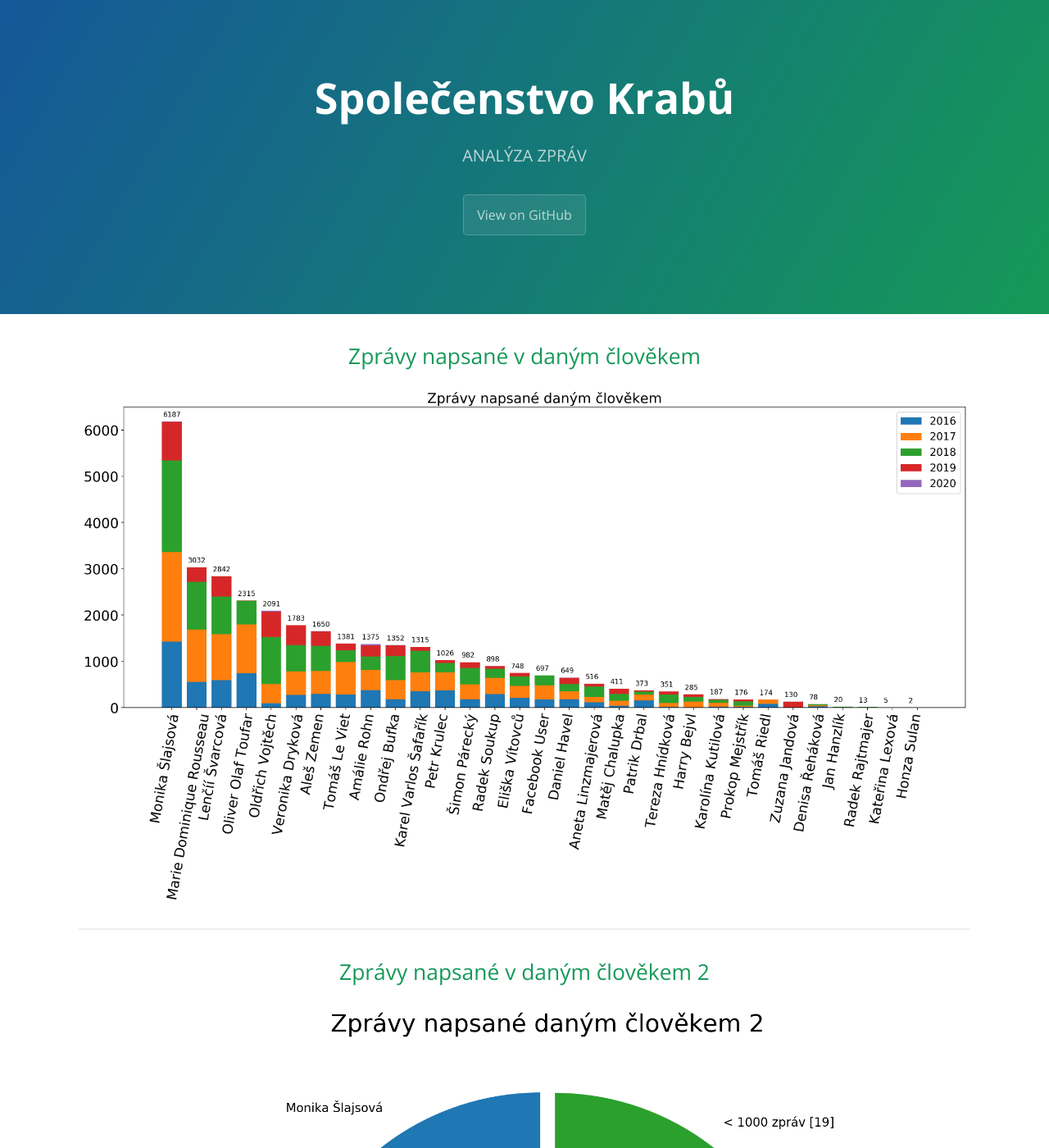
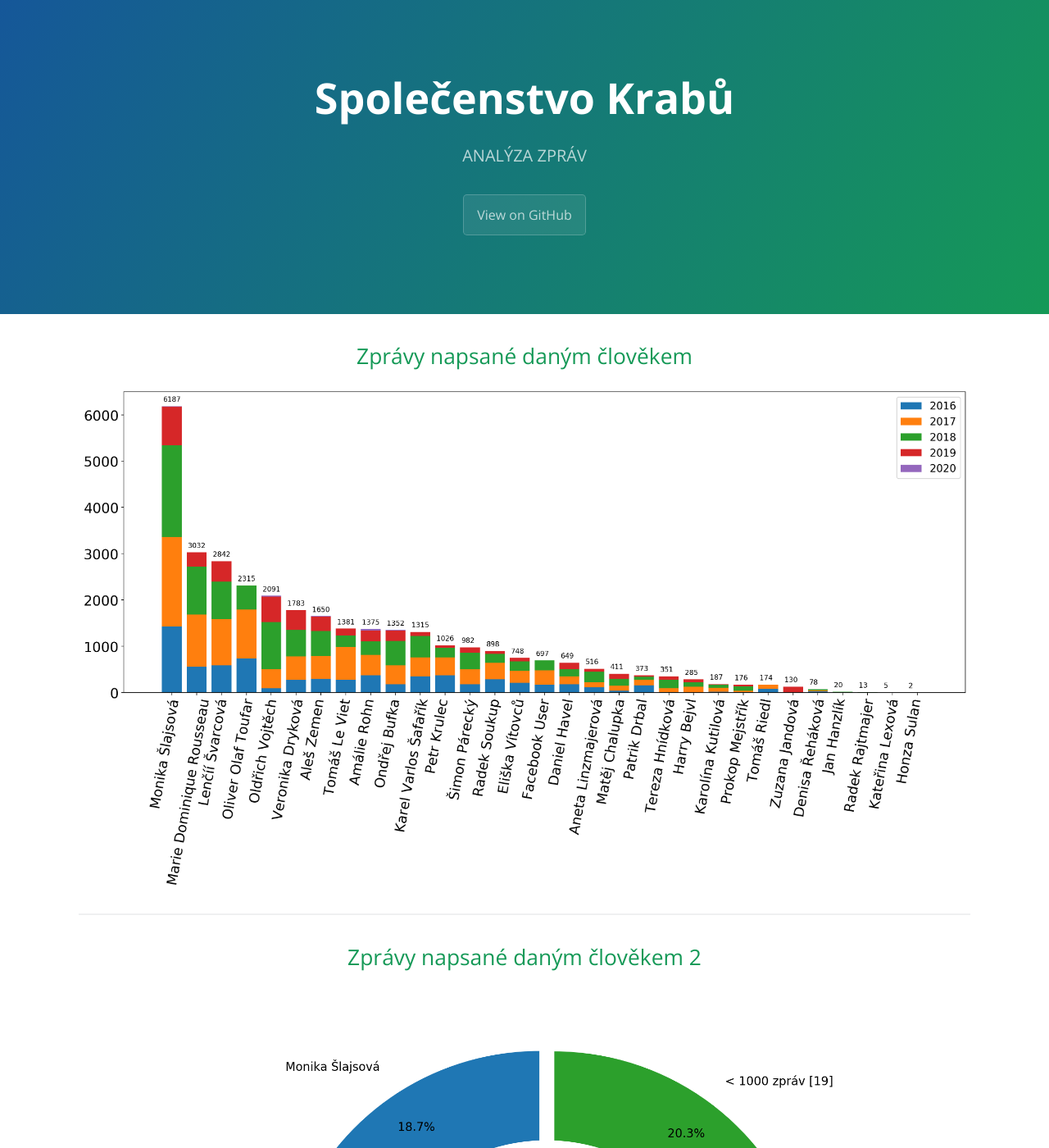
Before and after one commit to b4lldr/spolecenstvo-krabu, a Jekyll site: the page built from index.md, in a window 1280 px wide and 1400 px high. Shown: the whole window at 82% size. Built offline with Jekyll 4.4.1, drawn with Linux system fonts in a browser that asks for light colours; the repository's description, which GitHub fills in, is left out.

Commit message:
remove graph embedded titles

```diff
--- a/index.md
+++ b/index.md
@@ -4,13 +4,13 @@
 description: ANALÝZA ZPRÁV
 ---
 
-<h2 align="center">Zprávy napsané v daným člověkem</h2>
+<h2 align="center">Zprávy napsané daným člověkem</h2>
 
 ![zpravy podle jmena](images/jmena.png)
 
 <hr/>
 
-<h2 align="center">Zprávy napsané v daným člověkem 2</h2>
+<h2 align="center">Zprávy napsané daným člověkem 2</h2>
 
 <p align="center">
     <img alt="zpravy za mesic" src="images/jmena_pie.png">
```
Also changed, not shown: images/dny.png, images/hodiny.png, images/jmena.png, images/jmena_pie.png, images/mesice.png.
